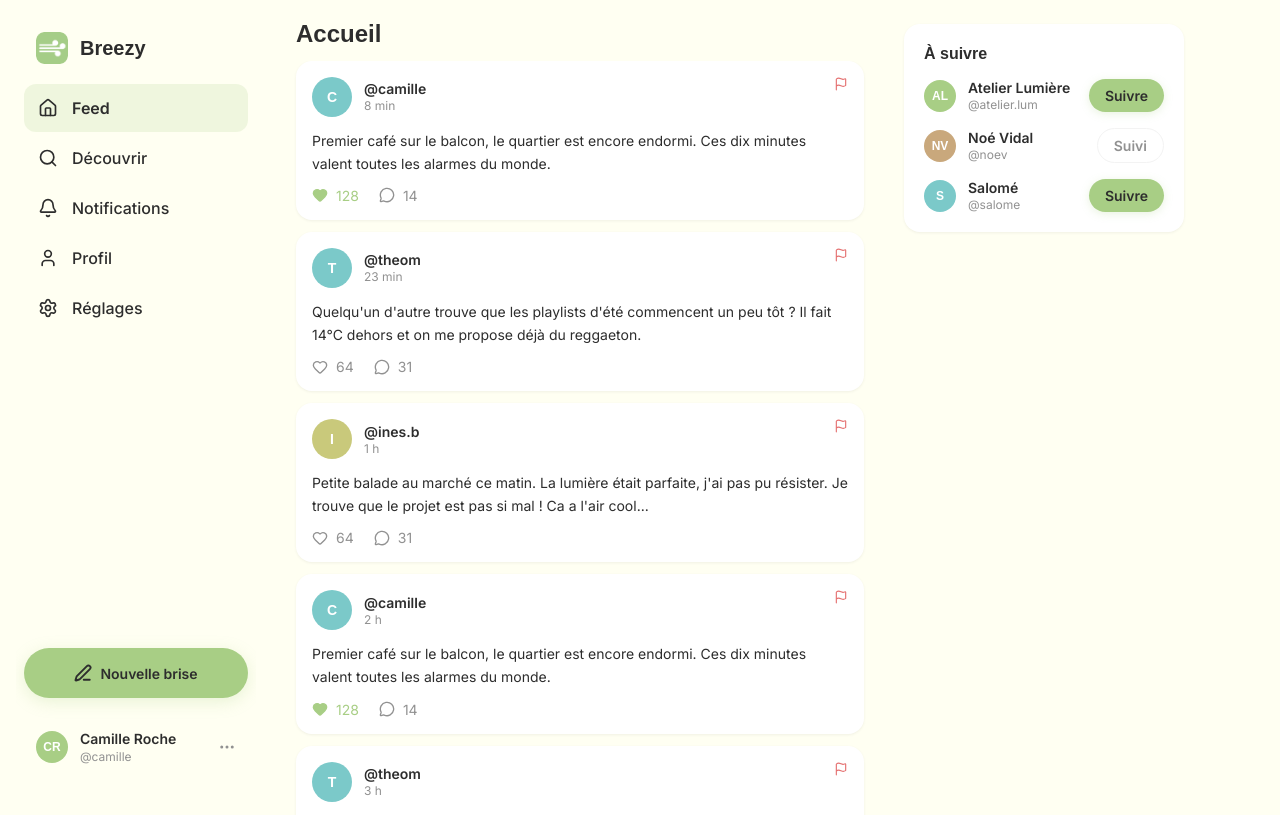
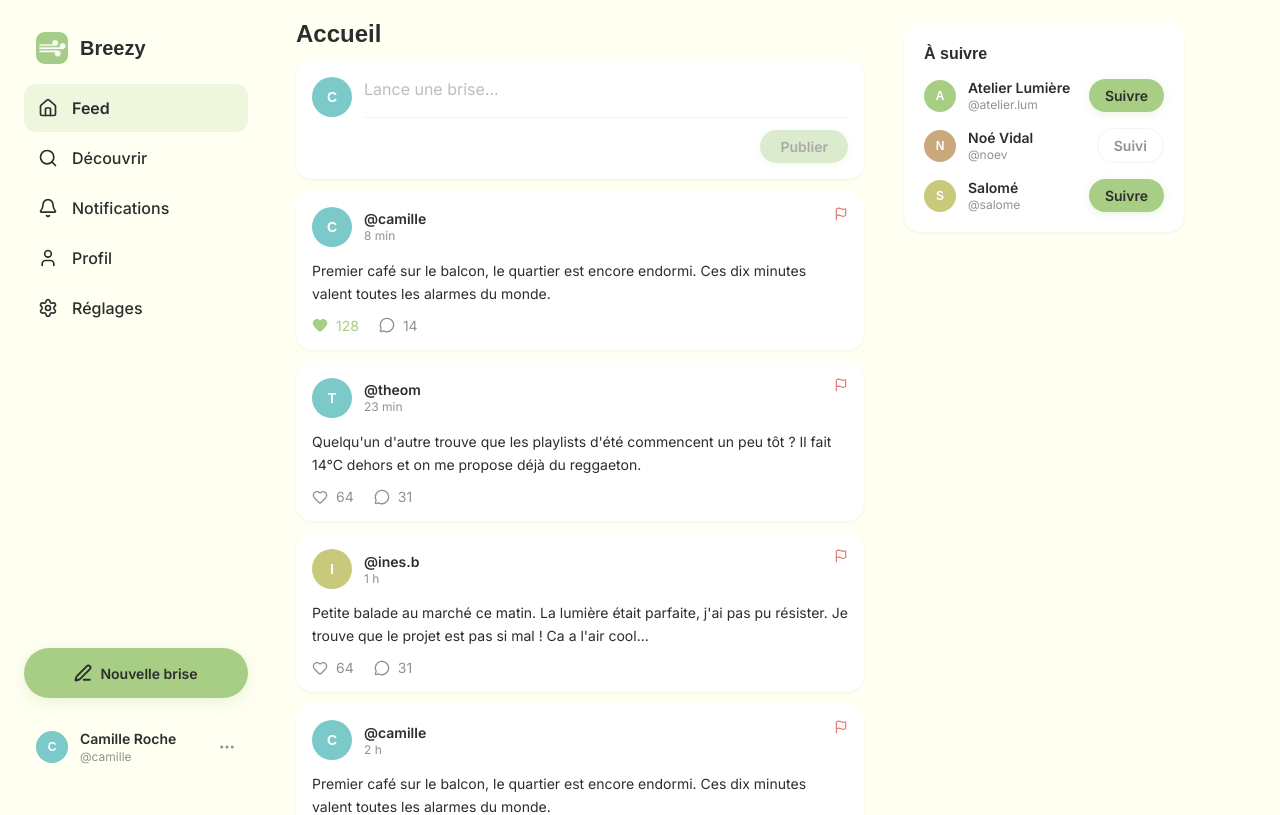
Before and after one commit to tonyfgs/Breezy, a Next.js app in the folder front/: page /feed in a window 1280 px wide. Shown: the top 815 px of the page. Built offline with nearby package versions, Linux system fonts and the light colour scheme; a web font is replaced by a local one.

Commit message:
feat: add inline feed compose and rework profile hero

```diff
--- a/front/src/app/feed/page.js
+++ b/front/src/app/feed/page.js
@@ -1,5 +1,6 @@
 import AppLayout from '../../components/layout/AppLayout';
 import PostCard from '../../components/post/PostCard';
+import FeedCompose from '../../components/post/FeedCompose';
 
 // TODO: API - GET /api/posts/feed
 // Structure basée sur les modèles Post + User (profiles) + likes
@@ -110,6 +111,9 @@ export default function FeedPage() {
       <header className="feed-header">
         <h1 className="feed-header__title">Accueil</h1>
       </header>
+      <div className="feed-compose-wrapper">
+        <FeedCompose />
+      </div>
       <div className="feed-list">
         {MOCK_FEED.map(post => (
           <PostCard key={post.sk_id} post={post} />
--- a/front/src/app/globals.css
+++ b/front/src/app/globals.css
@@ -1269,45 +1269,54 @@ img {
   padding: var(--space-5) var(--space-4);
   display: flex;
   flex-direction: column;
-  gap: var(--space-4);
+  gap: var(--space-3);
   background-color: var(--color-surface);
   border-bottom: 6px solid var(--color-bg);
 }
 
 .profile-hero__top {
   display: flex;
-  align-items: center;
-  gap: var(--space-5);
-}
-
-.profile-hero__stats {
-  display: flex;
-  flex: 1;
-  justify-content: space-around;
-}
-
-.profile-hero__stat {
-  display: flex;
-  flex-direction: column;
-  align-items: center;
-  gap: 2px;
-}
-
-.profile-hero__stat-value {
-  font-size: var(--text-lg);
+  align-items: flex-start;
+  justify-content: space-between;
+}
+
+.profile-hero__identity {
+  display: flex;
+  flex-direction: column;
+  gap: var(--space-1);
+}
+
+.profile-hero__name {
+  font-size: var(--text-xl);
   font-weight: var(--font-bold);
   font-family: var(--font-title);
-}
-
-.profile-hero__stat-label {
-  font-size: var(--text-xs);
+  color: var(--color-text-primary);
+}
+
+.profile-hero__handle {
+  font-size: var(--text-sm);
   color: var(--color-text-secondary);
 }
 
 .profile-hero__bio {
   font-size: var(--text-sm);
-  color: var(--color-text-secondary);
+  color: var(--color-text-primary);
   line-height: 1.6;
+}
+
+.profile-hero__stats {
+  display: flex;
+  gap: var(--space-4);
+}
+
+.profile-hero__stat {
+  font-size: var(--text-sm);
+  color: var(--color-text-secondary);
+}
+
+.profile-hero__stat strong {
+  color: var(--color-text-primary);
+  font-weight: var(--font-semibold);
 }
 
 .profile-hero__btn {
@@ -1535,6 +1544,91 @@ img {
 
 .settings-danger-btn--delete {
   color: var(--color-error-text);
+}
+
+/* ==================== Feed compose ==================== */
+
+.feed-compose-wrapper {
+  display: none;
+}
+
+@media (min-width: 768px) {
+  .feed-compose-wrapper {
+    display: block;
+    padding: 0 var(--space-4);
+    margin-bottom: var(--space-3);
+  }
+
+  .feed-compose {
+    background-color: var(--color-surface);
+    border-radius: var(--radius-lg);
+    padding: var(--space-4);
+    box-shadow: var(--shadow-sm);
+    display: flex;
+    gap: var(--space-3);
+    align-items: flex-start;
+  }
+
+  .feed-compose__form {
+    flex: 1;
+    display: flex;
+    flex-direction: column;
+    gap: var(--space-3);
+  }
+
+  .feed-compose__input {
+    border: none;
+    outline: none;
+    resize: none;
+    overflow: hidden;
+    font-family: var(--font-body);
+    font-size: var(--text-base);
+    color: var(--color-text-primary);
+    background: transparent;
+    width: 100%;
+    line-height: 1.6;
+    min-height: 28px;
+  }
+
+  .feed-compose__input::placeholder {
+    color: var(--color-text-secondary);
+    opacity: 0.6;
+  }
+
+  .feed-compose__footer {
+    display: flex;
+    align-items: center;
+    justify-content: flex-end;
+    gap: var(--space-4);
+    padding-top: var(--space-3);
+    border-top: 1px solid var(--color-border-subtle);
+  }
+
+  .feed-compose__count {
+    font-size: var(--text-sm);
+    color: var(--color-text-secondary);
+  }
+
+  .feed-compose__submit {
+    padding: var(--space-2) var(--space-5);
+    border-radius: var(--radius-full);
+    background-color: var(--color-primary);
+    color: var(--color-text-primary);
+    font-family: var(--font-body);
+    font-size: var(--text-sm);
+    font-weight: var(--font-semibold);
+    box-shadow: 0 2px 8px var(--color-primary-shadow);
+    transition: opacity 0.15s;
+  }
+
+  .feed-compose__submit:disabled {
+    opacity: 0.4;
+    cursor: not-allowed;
+  }
+
+  .feed-compose__submit:not(:disabled):hover {
+    opacity: 0.9;
+  }
 }
 
 /* ==================== Responsive desktop ==================== */
--- a/front/src/components/layout/RightSidebar.js
+++ b/front/src/components/layout/RightSidebar.js
@@ -29,7 +29,7 @@ export default function RightSidebar() {
           {suggestions.map(user => (
             <li key={user.sk_id} className="suggestion-row">
               <Link href={`/profile/${user.nm_username}`} className="suggestion-row__user">
-                <Avatar name={user.displayName} size="sm" />
+                <Avatar name={user.nm_username} size="sm" />
                 <div className="suggestion-row__info">
                   <span className="suggestion-row__name">{user.displayName}</span>
                   <span className="suggestion-row__handle">@{user.nm_username}</span>
--- a/front/src/components/layout/SideNav.js
+++ b/front/src/components/layout/SideNav.js
@@ -75,7 +75,7 @@ export default function SideNav() {
         </button>
 
         <Link href="/profile/me" className="side-nav__user">
-          <Avatar name={MOCK_CURRENT_USER.displayName} size="sm" />
+          <Avatar name={MOCK_CURRENT_USER.nm_username} size="sm" />
           <div className="side-nav__user-info">
             <span className="side-nav__user-name">{MOCK_CURRENT_USER.displayName}</span>
             <span className="side-nav__user-handle">@{MOCK_CURRENT_USER.nm_username}</span>
--- /dev/null
+++ b/front/src/components/post/FeedCompose.js
@@ -0,0 +1,61 @@
+'use client';
+
+import { useRef, useState } from 'react';
+import Avatar from '../ui/Avatar';
+
+const MAX_LENGTH = 280;
+const CURRENT_USER = { nm_username: 'camille', displayName: 'Camille Roche' };
+
+export default function FeedCompose() {
+  const [content, setContent] = useState('');
+  const textareaRef = useRef(null);
+
+  const remaining = MAX_LENGTH - content.length;
+  const isValid = content.trim().length > 0;
+
+  function handleChange(e) {
+    setContent(e.target.value);
+    const el = textareaRef.current;
+    if (el) {
+      el.style.height = 'auto';
+      el.style.height = el.scrollHeight + 'px';
+    }
+  }
+
+  function handleSubmit(e) {
+    e.preventDefault();
+    if (!isValid) return;
+    // TODO: API - POST /api/posts { content }
+    setContent('');
+    if (textareaRef.current) textareaRef.current.style.height = 'auto';
+  }
+
+  return (
+    <div className="feed-compose">
+      <Avatar name={CURRENT_USER.nm_username} size="md" />
+      <form className="feed-compose__form" onSubmit={handleSubmit}>
+        <textarea
+          ref={textareaRef}
+          className="feed-compose__input"
+          placeholder="Lance une brise..."
+          value={content}
+          onChange={handleChange}
+          maxLength={MAX_LENGTH}
+          rows={1}
+        />
+        <div className="feed-compose__footer">
+          <span className="feed-compose__count">
+            {remaining <= 50 ? remaining : ''}
+          </span>
+          <button
+            type="submit"
+            className="feed-compose__submit"
+            disabled={!isValid}
+          >
+            Publier
+          </button>
+        </div>
+      </form>
+    </div>
+  );
+}
```
Also changed, not shown: front/src/app/profile/[username]/page.js (+33 -27 lines).
